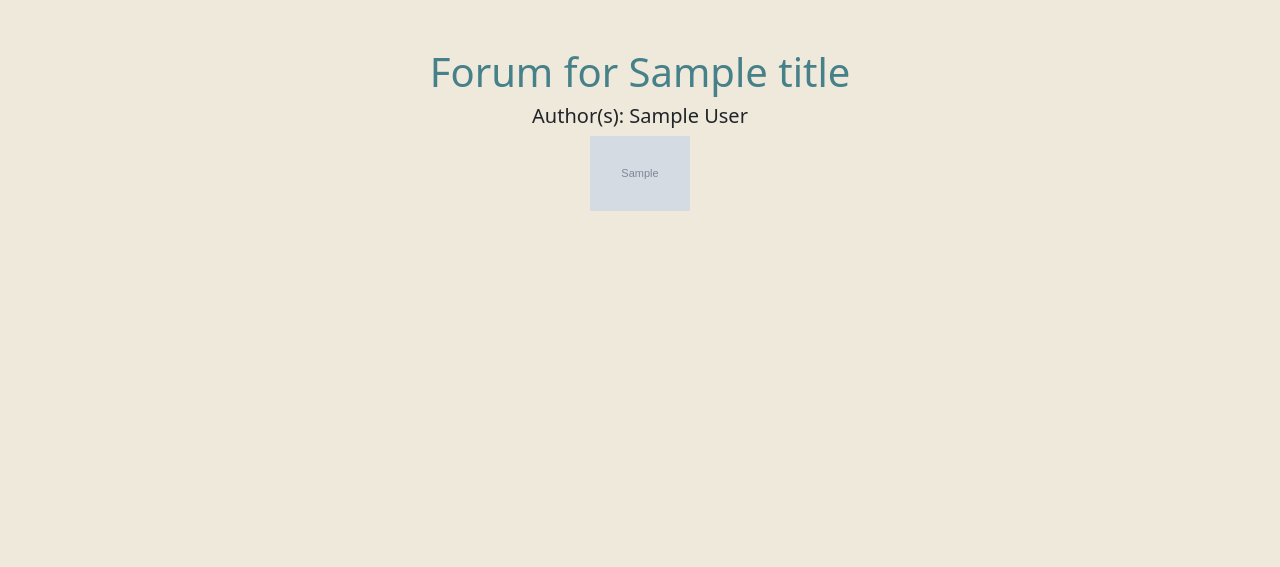
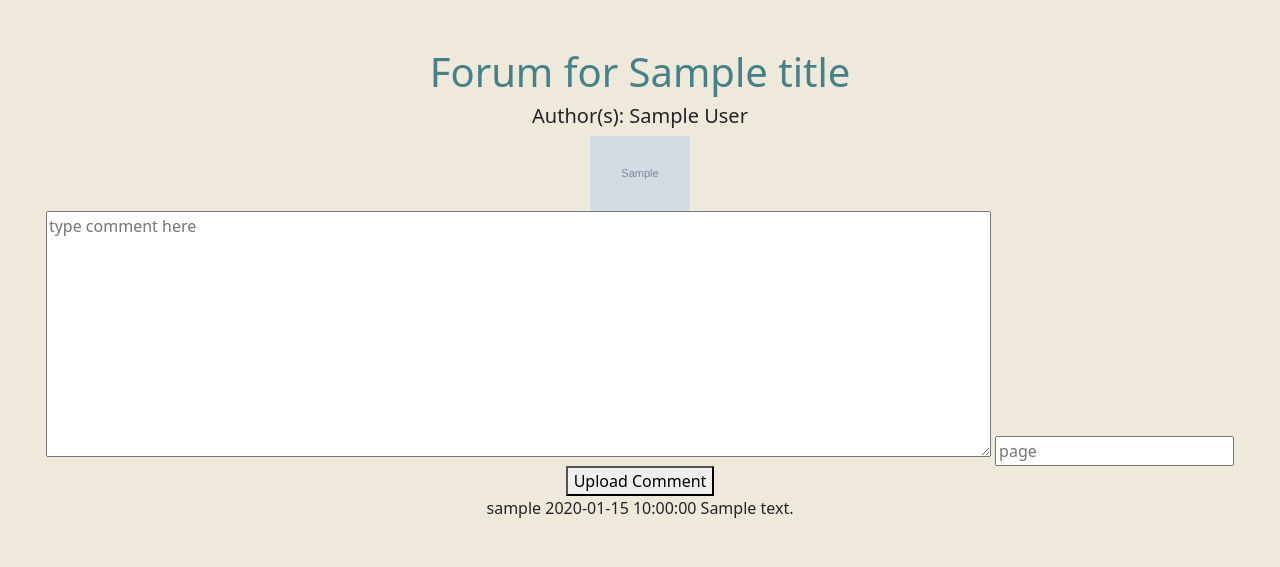
Before and after one commit to wanjunz/TheSamePage, a Flask app: template templates/forum.html in a window 1280 px wide. Shown: the part 66-633 px from the top of the page. Run offline with Flask 3, Linux system fonts and the light colour scheme; the template is opened without the code that fills it: most values are stand-ins (such as "Sample title", 1, 10 or a date in 2020); grey boxes marked "Sample" are stand-in pictures.

Commit message:
started comments feature and passing info

```diff
--- a/app.py
+++ b/app.py
@@ -90,7 +90,15 @@ def forum():
     thumbnail = request.form.get("thumbnail") # book thumbnail passed from the button
     if not thumbnail: # set image to cover not found image
         thumbnail = "../static/no-cover.jpg"
-    return render_template("forum.html", title=title, authors=authors, thumbnail=thumbnail)
+    # if not in table then add it
+    row = executeSQL("SELECT * FROM chapters WHERE title = ? AND author = ?", (title, authors), False)
+    if len(row)!=1:
+        executeSQL("INSERT INTO chapters (title, author) VALUES (?, ?)", (title, authors), True)
+        row = executeSQL("SELECT * FROM chapters WHERE title = ? AND author = ?", (title, authors), False)
+    forumID = row[0][2]
+    # get comments for specific book
+    comments = executeSQL("SELECT * FROM forums WHERE forum_id = ?", (forumID,),False)
+    return render_template("forum.html", title=title, authors=authors, thumbnail=thumbnail, forumID = forumID, comments = comments)
 
 @app.route('/login', methods=['POST', 'GET'])
 def login():
--- a/templates/forum.html
+++ b/templates/forum.html
@@ -8,6 +8,13 @@
     <h1>Forum for {{ title }}</h1>
     <h5>Author(s): {{ authors }}</h5>
     <img src="{{thumbnail}} " width="100" alt="Book Cover">
-
-
+    <form>
+        <textarea name = "message" rows = "10" cols = "100" placeholder = "type comment here"></textarea>
+        <input name = "page" placeholder = "page" type = "number">
+        <button type = button>Upload Comment</button>
+    </form>
+    {% for comment in comments %}
+        {{comment["username"]}} {{comment["time"]}}
+        {{comment["comment"]}}
+    {% endfor %}
 {% endblock %}
```
Also changed, not shown: info.db, 1 other file.
